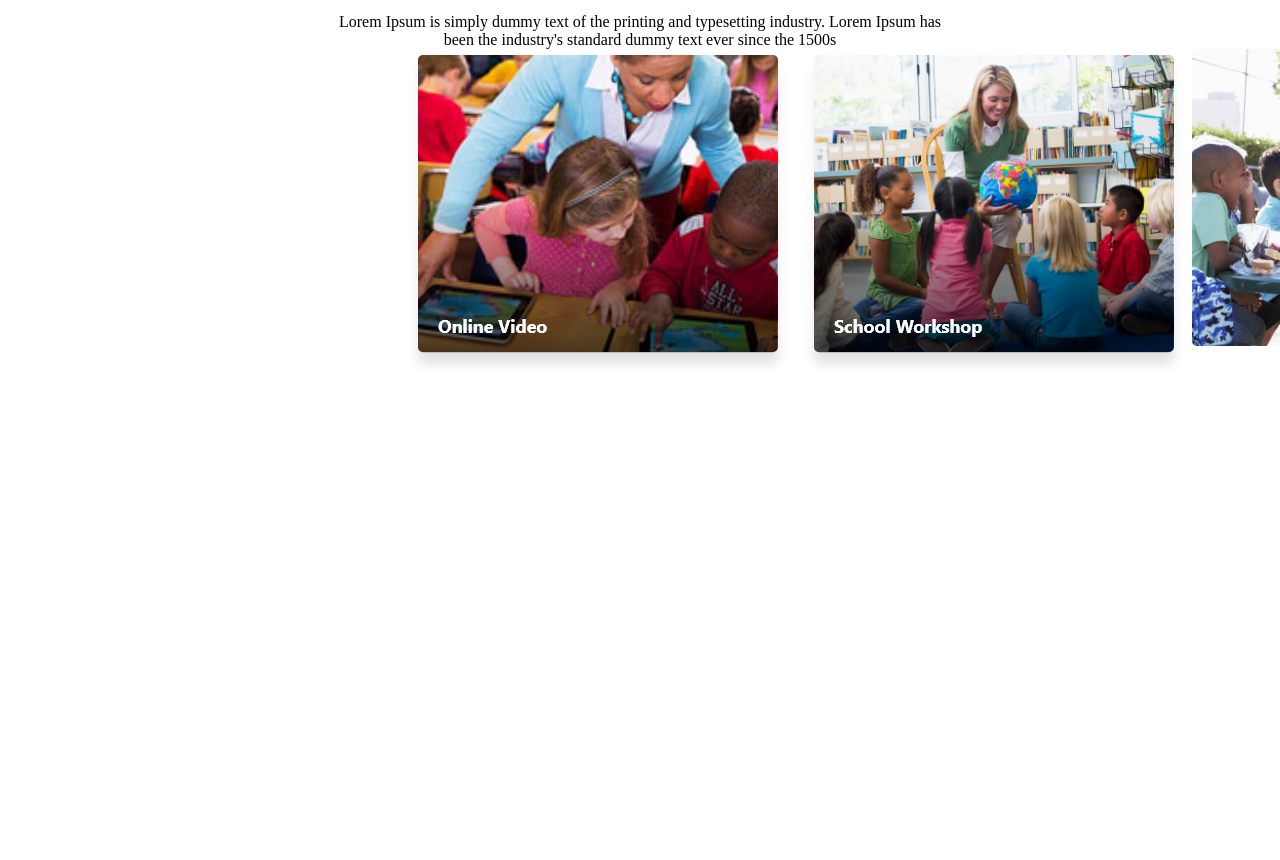
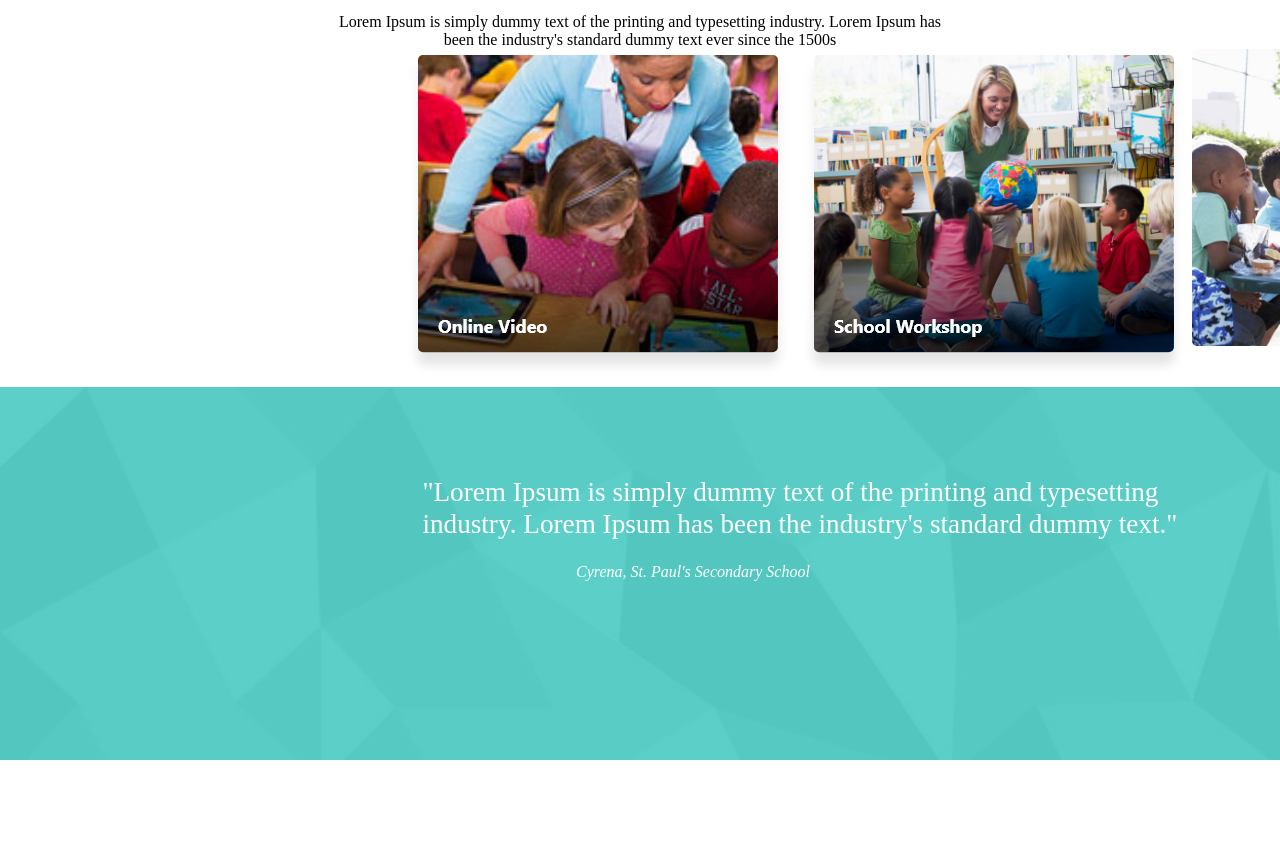
Before and after one commit to landon-is-on/academy_website, a plain HTML site: page index.html in a window 1280 px wide. Shown: the part 1718-2578 px from the top of the page. Before the commit the page ends 2105 px from the top, so only its background shows below. Drawn offline with Linux system fonts and the light colour scheme.

Commit message:
added second green lorem

```diff
--- a/index.html
+++ b/index.html
@@ -80,5 +80,13 @@
   </div>
 </div>
 </section>
+
+<section>
+  <div>
+    <img id="first-green-lorem" src="/academy_pic/Mask Group 7.png">
+  <p id="first-green-lorem-text">"Lorem Ipsum is simply dummy text of the printing and typesetting <br> industry. Lorem Ipsum has been the industry's standard dummy text."</p>
+  <p id="first-green-lorem-little-text">Cyrena, St. Paul's Secondary School</p>
+  </div>
+  </section>
 </body>
 </html>
```
